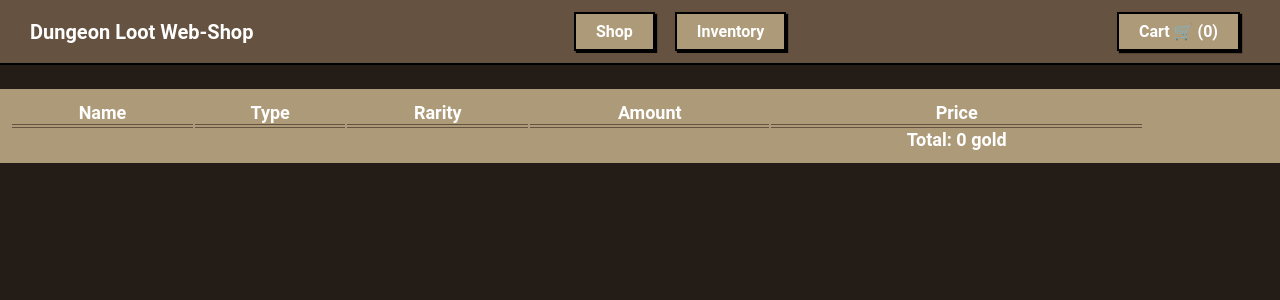
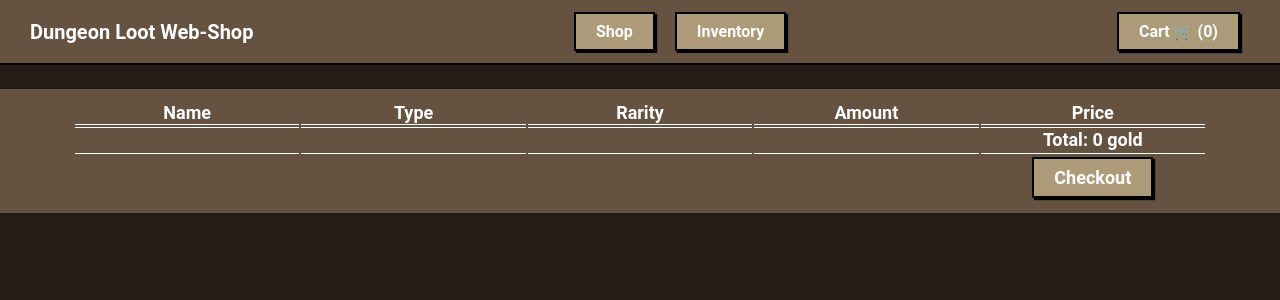
Before and after one commit to kasp470f/react_project, a React (Create React App) app: page /cart in a window 1280 px wide. Shown: the top 300 px of the page. Built offline with nearby package versions, Linux system fonts and the light colour scheme.

Commit message:
changed cartpage to follow pagestyling

```diff
--- a/src/pages/Cart.jsx
+++ b/src/pages/Cart.jsx
@@ -9,7 +9,7 @@ export function Cart() {
             totalSum += item.price;
         });
         return (
-            <div className='detailsInfo'>
+            <div className='cartPage'>
                 <table>
                     <thead>
                         <tr>
@@ -33,6 +33,13 @@ export function Cart() {
                             <td></td>
                             <td></td>
                             <td>Total: {totalSum} gold</td>
+                        </tr>
+                        <tr>
+                            <td></td>
+                            <td></td>
+                            <td></td>
+                            <td></td>
+                            <td><div>Checkout</div></td>
                         </tr>
                     </tfoot>
                 </table>
--- a/src/stylesheet.css
+++ b/src/stylesheet.css
@@ -297,26 +297,57 @@ body {
 }
 
 /* Cart CSS */
-.detailsInfo table {
+.cartPage {
+    text-align: center;
+    padding: 10px;
+    background-color: var(--primary-color);
+}
+
+.cartPage table {
+    margin: auto;
+    box-sizing: border-box;
     width: 90%;
     color: white;
 }
 
-.detailsInfo table th {
+.cartPage table th {
     font-weight: bold;
     font-size: large;
-    border-bottom: 1px solid var(--primary-color);
+    border-bottom: 1px solid;
+    width: 18%;
+    padding: 1px;
 }
 
-.detailsInfo table td {
+.cartPage table td {
     font-weight: normal;
     font-size: medium;
 }
 
-.detailsInfo table tfoot td{
+.cartPage table tfoot td{
     font-weight: bold;
     font-size: large;
-    border-top: 1px solid var(--primary-color);
+    border-top: 1px solid;
+    text-align: center;
+}
+.cartPage tfoot div {
+    text-decoration: none;
+    display: inline-block;
+    padding: 8px 20px;
+    background-color: var(--tertiary-color);
+    margin: 2px 10px;
+    width: fit-content;
+    text-align: center;
+    font-weight: bold;
+    border: 2px solid black;
+    user-select: none;
+    box-shadow: 2px 2px 1px black;
+    color: white;
+    cursor: pointer;
+}
+
+.cartPage tfoot div:hover {
+    background-color: var(--secondary-color);
+    transition: 0.3s;
 }
 
 
```
